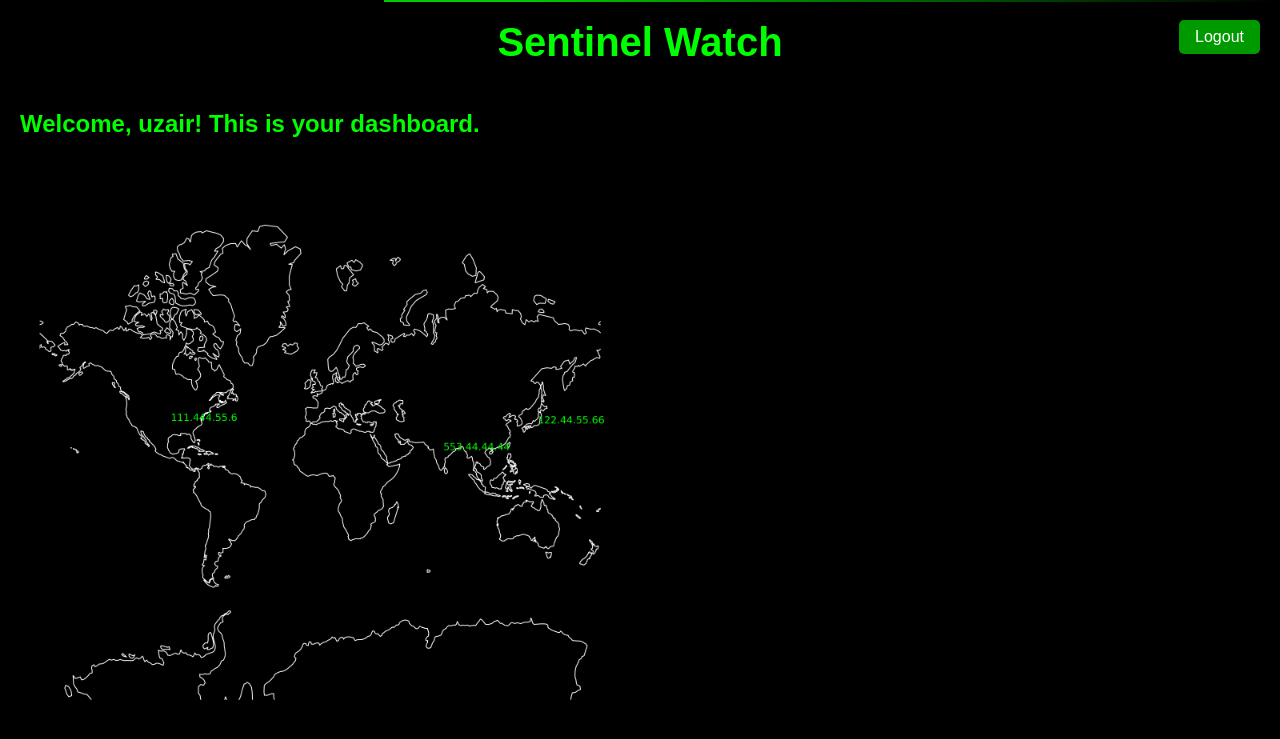
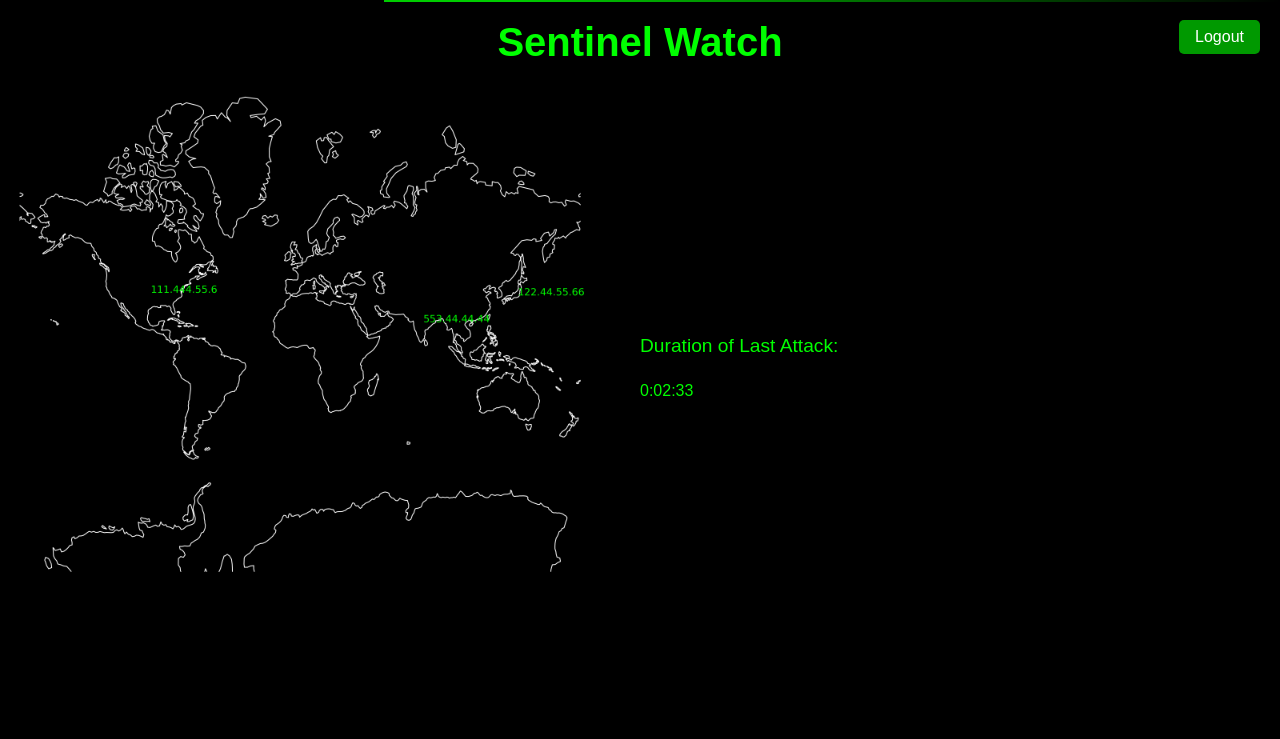
Before and after one commit to um64/college, a Django app: template home/templates/dashboard.html in a window 1280 px wide. Shown: the top 739 px of the page. Run offline with Django 4.2, Linux system fonts and the light colour scheme; the template is opened without the code that fills it: values that come from a table or form of the project are taken from there, others are empty; a user stored in the database is signed in; data comes from the database, SQL or seed files in the repository; both versions use the stored data as it was after the commit.

Commit message:
added duraation of scan

```diff
--- a/home/models.py
+++ b/home/models.py
@@ -6,6 +6,7 @@
     ips = models.TextField(blank=True)
     location = models.CharField(max_length=100, blank=True)
     num_attacks = models.IntegerField(default=0)
+    last_attack_duration = models.DurationField(blank=True, null=True)
 
     # Add any other fields you need for user-specific data
 
--- a/home/templates/dashboard.html
+++ b/home/templates/dashboard.html
@@ -137,17 +137,30 @@
 
 <body>
     <div class="background"></div>
-    <div class="content-box">
-        <div class="auth-buttons" style="top: 20px; right: 20px;">
-            <a href="{% url 'logout' %}">Logout</a>
+<div class="content-box">
+    <div class="auth-buttons" style="top: 20px; right: 20px;">
+        <a href="{% url 'logout' %}">Logout</a>
+    </div>
+    <h1 class="title">Sentinel Watch</h1>
+    <h2 class="subtitle" style="position: absolute; top: 90px; left: 20px;">Welcome, {{ user.username }}! This is your dashboard.</h2>
+    <div style="position: relative;">
+        <div style="position: relative; display: inline-block;">
+            <img src="{% static 'map_animation2.gif' %}" alt="Your GIF" style="width: 600px; height: auto;">
         </div>
-        <h1 class="title">Sentinel Watch</h1>
-        <h2 class="subtitle" style="position: absolute; top: 90px; left: 20px;">Welcome, {{ user.username }}! This is
-            your dashboard.</h2>
-        <img src="{% static 'map_animation2.gif' %}" alt="Your GIF"
-            style="position: absolute; top: 220px; left: 20px; width: 600px; height: auto;">
-
+        <!-- Text for duration of last attack -->
+        <div class="duration-text" style="position: absolute; top: 220px; left: 640px;">
+            <p style="font-size: 1.2em; color: #0f0; margin-bottom: 5px;">Duration of Last Attack:</p>
+            <!-- Here you can dynamically insert the duration using JavaScript -->
+            <p id="lastAttackDuration" style="font-size: 1em;">
+                {% if user_profile.last_attack_duration %}
+                    {{ user_profile.last_attack_duration }}
+                {% else %}
+                    Not Available
+                {% endif %}
+            </p>
+        </div>
     </div>
+</div>
 
     <script>
         const letters = "ABCDEFGHIJKLMNOPQRSTUVWXYZ";
```
Also changed, not shown: db.sqlite3, home/migrations/0004_userprofile_last_attack_duration.py (added).
